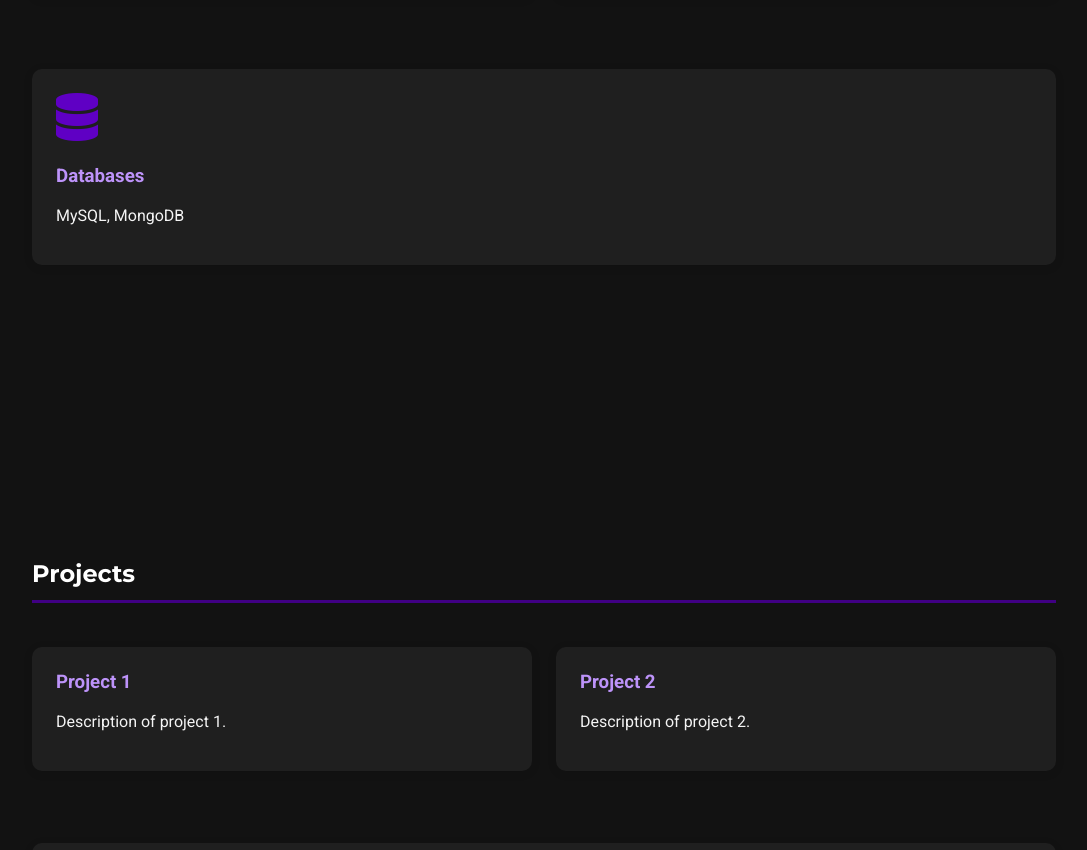
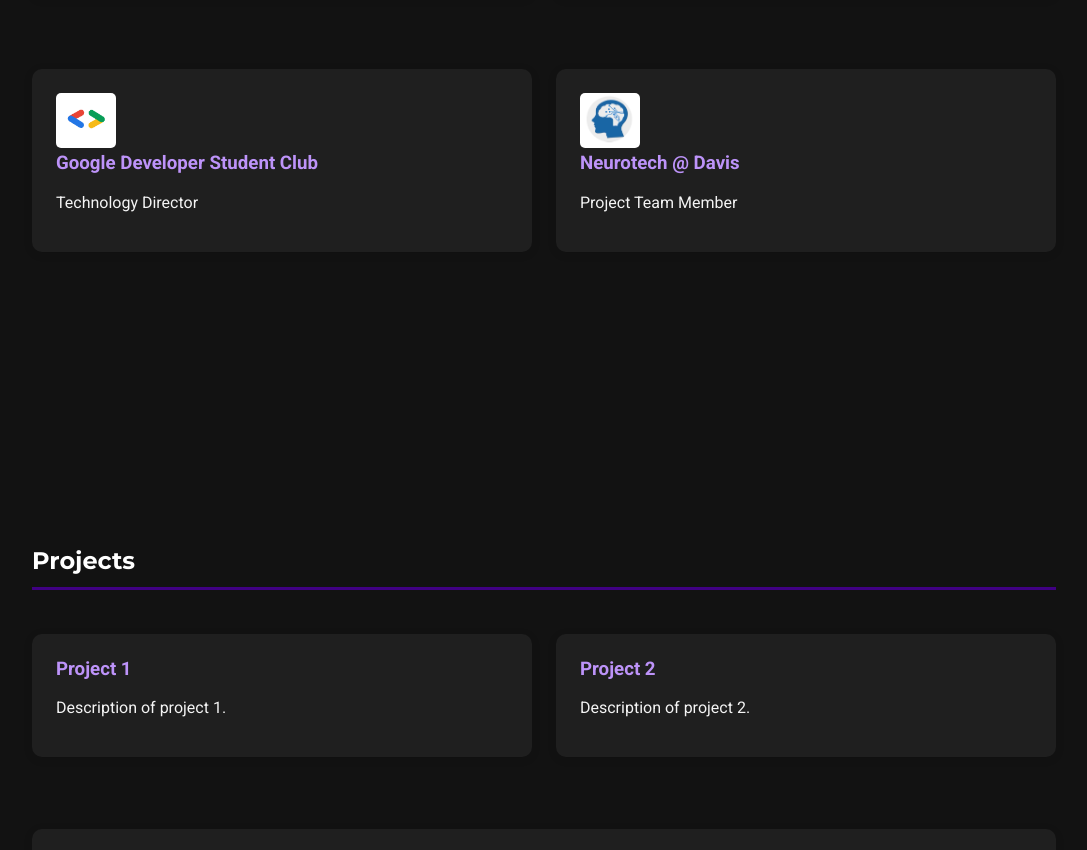
Before and after one commit to Amit-Bhongiri/Amit-Bhongiri.github.io, a plain HTML site: page index.html in a window 1280 px wide. Shown: the part 837-1687 px from the top of the page, without its empty margins (96-1183 px from the left). Drawn offline with Linux system fonts and the light colour scheme.

Commit message:
added images and information about experiences

```diff
--- a/index.html
+++ b/index.html
@@ -49,9 +49,14 @@
                         <p>Software Development Intern</p>
                     </div>
                     <div class="skill project">
-                        <i class="fas fa-database"></i>
-                        <h3>Databases</h3>
-                        <p>MySQL, MongoDB</p>
+                        <img style="max-width: 60px; height: auto;" src="images/GDSC.png" alt="Softpath System LLC" class = "rounded-corners">
+                        <h3>Google Developer Student Club</h3>
+                        <p>Technology Director</p>
+                    </div>
+                    <div class="skill project">
+                        <img style="max-width: 60px; height: auto;" src="images/Neurotech.png" alt="Softpath System LLC" class = "rounded-corners">
+                        <h3>Neurotech @ Davis</h3>
+                        <p>Project Team Member</p>
                     </div>
                 </div>
             </div>
```
Also changed, not shown: images/GDSC.png (added), images/Neurotech.png (added).
